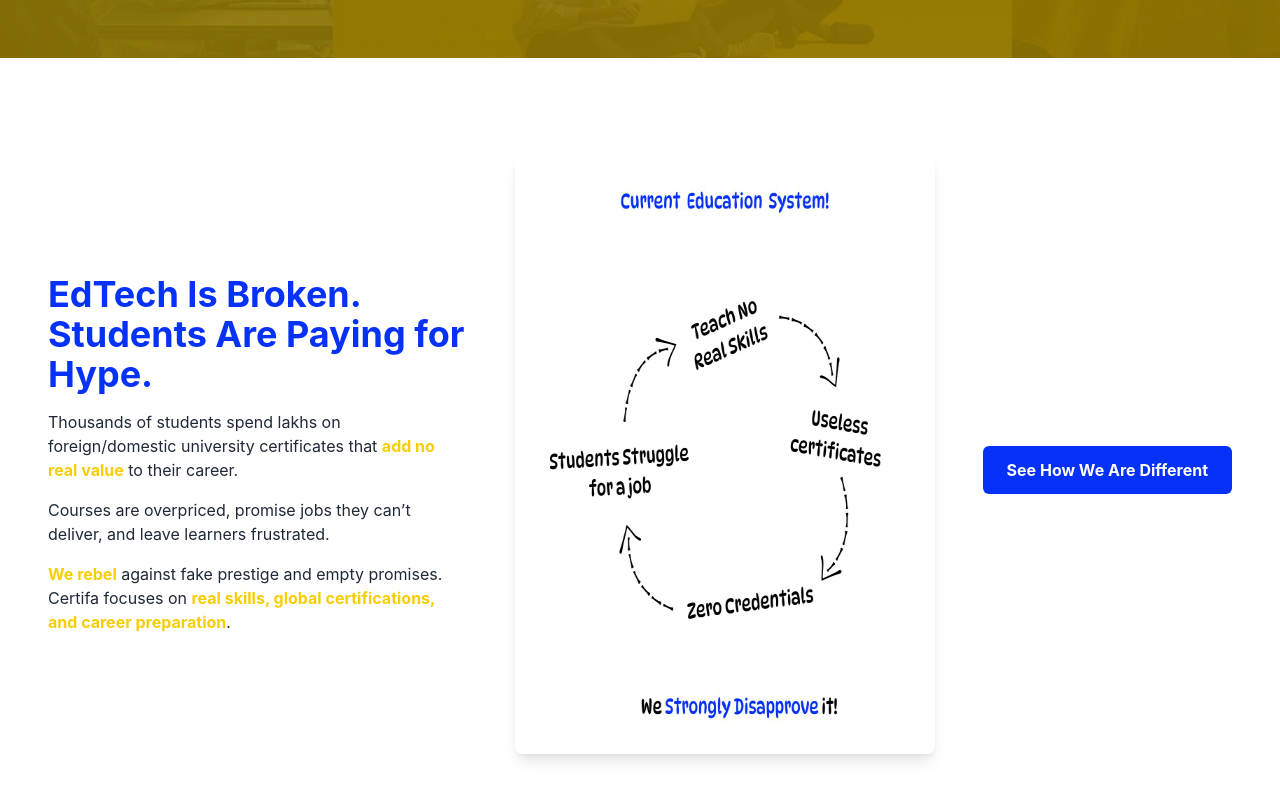
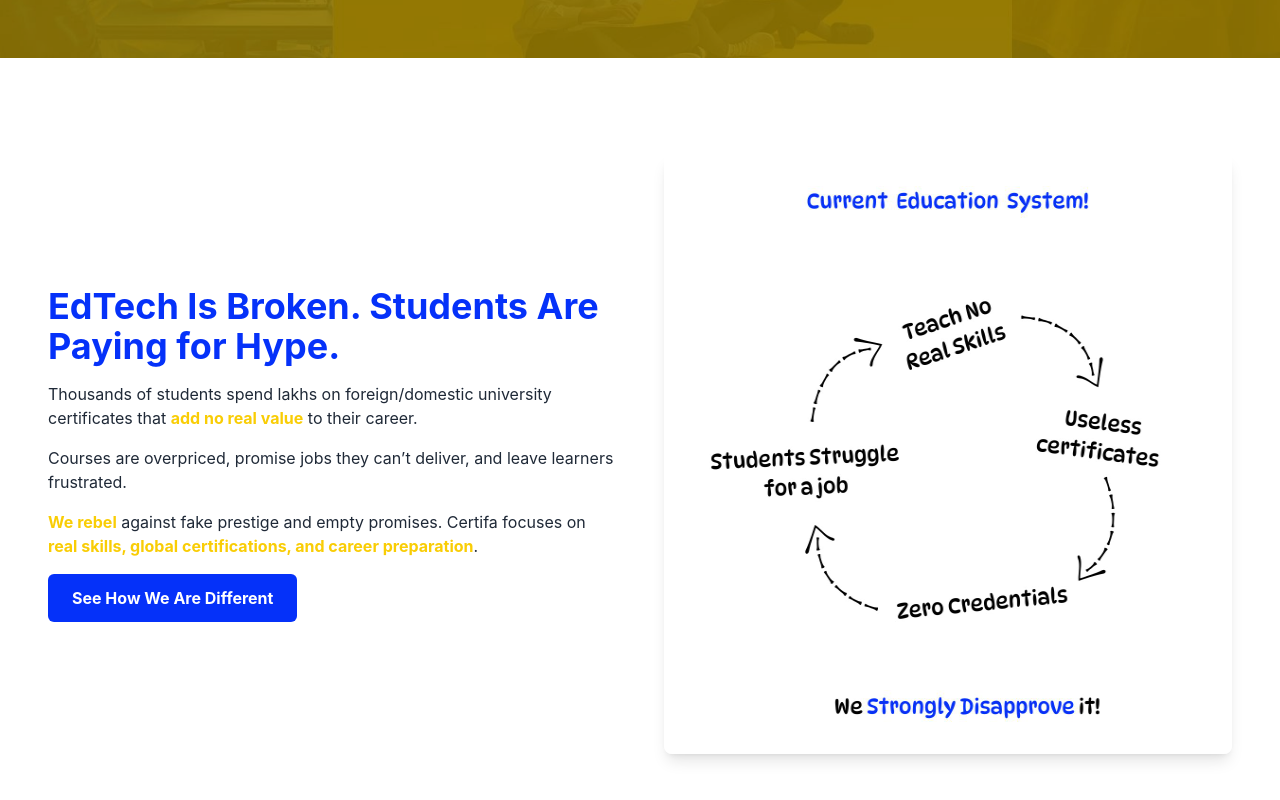
Before and after one commit to sanjeev699/certifa_rebel, a React (Create React App) app: page / in a window 1280 px wide. Shown: the part 742-1542 px from the top of the page. Built offline with nearby package versions, Linux system fonts and the light colour scheme.

Commit message:
Update ProblemSection.jsx

```diff
--- a/src/components/ProblemSection.jsx
+++ b/src/components/ProblemSection.jsx
@@ -22,25 +22,23 @@ const ProblemSection = () => {
             <span className="font-bold text-brandYellow">We rebel</span> against fake prestige and empty promises. Certifa focuses on{" "}
             <span className="font-bold text-brandYellow">real skills, global certifications, and career preparation</span>.
           </p>
+
+          {/* Single Button — always below text */}
+          <a
+            href="#comparison"
+            className="mt-6 md:mt-8 bg-brandBlue hover:bg-blue-700 text-white font-bold py-3 px-6 rounded-md transition duration-300 w-auto md:w-max text-center"
+          >
+            See How We Are Different
+          </a>
         </div>
 
         {/* Illustration / Image */}
-        <div className="md:w-1/2 flex justify-center order-2 md:order-1">
+        <div className="md:w-1/2 flex justify-center order-2 md:order-2">
           <img
             src={brokenEducationImg}
             alt="Problem Illustration"
             className="w-80 md:w-[600px] h-80 md:h-[600px] transform transition-transform duration-500 hover:scale-105 rounded-lg shadow-lg"
           />
-        </div>
-
-        {/* Single Button, responsive order */}
-        <div className="flex justify-center mt-6 order-3 md:order-2 md:mt-8 w-full md:w-auto">
-          <a
-            href="#comparison"
-            className="bg-brandBlue hover:bg-blue-700 text-white font-bold py-3 px-6 rounded-md transition duration-300 w-auto md:w-max text-center"
-          >
-            See How We Are Different
-          </a>
         </div>
 
       </div>
```
